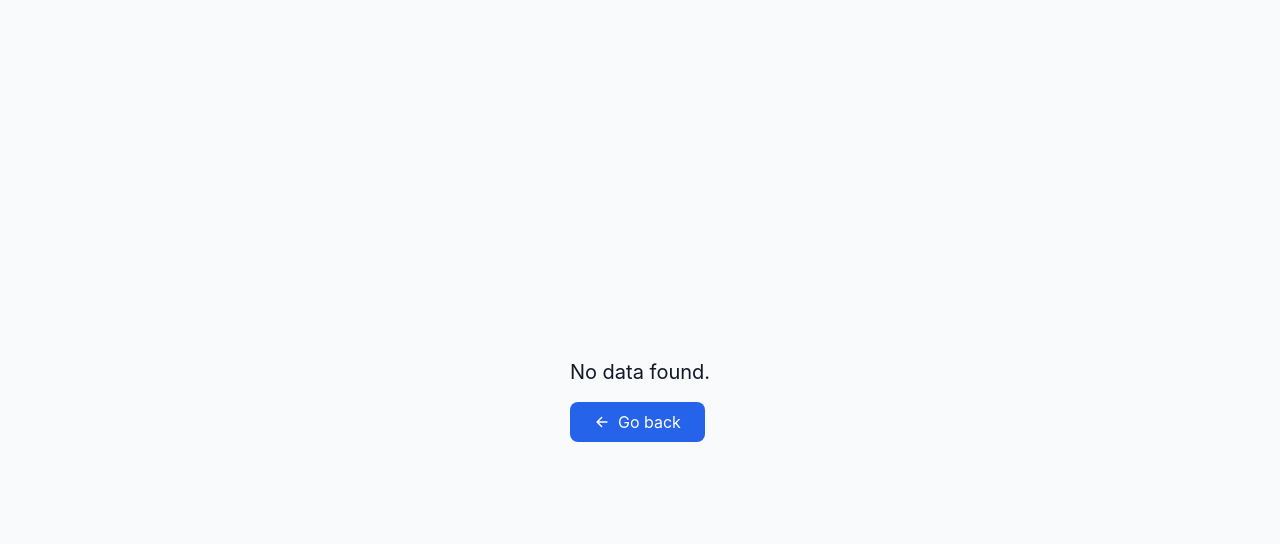
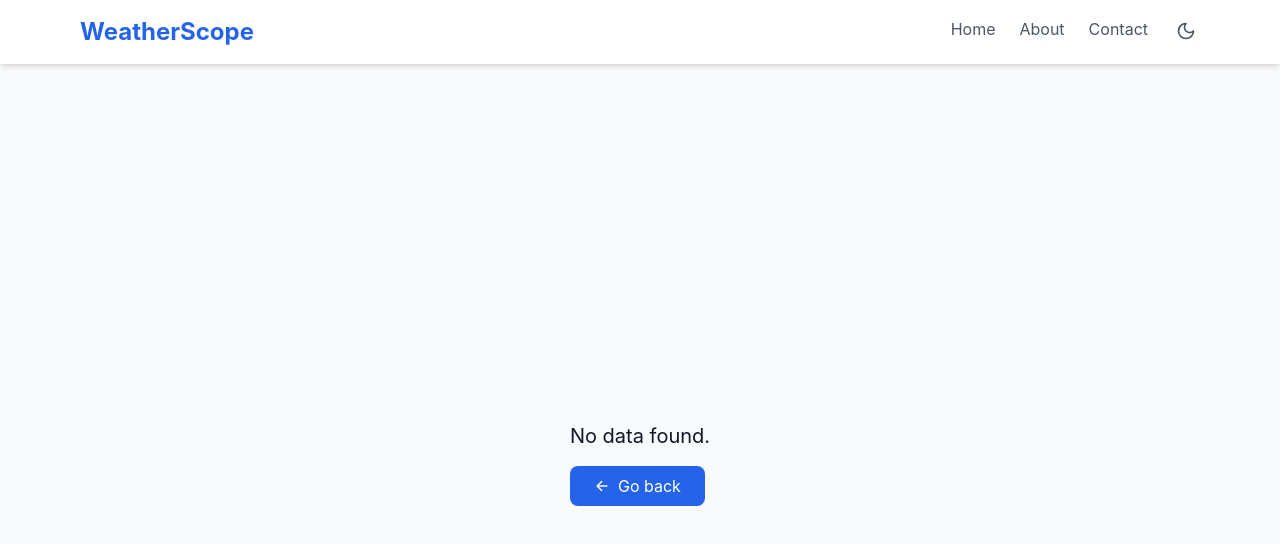
Before and after one commit to Reda-Yh/weatherApp, a React (Vite) app: page /details in a window 1280 px wide. Shown: the top 544 px of the page. Built offline with nearby package versions, Linux system fonts and the light colour scheme.

Commit message:
add header

```diff
--- a/src/components/DetailsPage.jsx
+++ b/src/components/DetailsPage.jsx
@@ -2,6 +2,7 @@ import React from 'react';
 import { useLocation, useNavigate } from 'react-router-dom';
 import { WiThermometer, WiHumidity, WiStrongWind } from 'react-icons/wi';
 import { IoArrowBack } from 'react-icons/io5';
+import Header from './Header';
 
 const DetailsPage = () => {
   const location = useLocation();
@@ -10,6 +11,8 @@ const DetailsPage = () => {
 
   if (!weather) {
     return (
+      <>
+        <Header />
         <div className="min-h-screen flex items-center justify-center">
           <div className="text-center">
             <p className="text-xl mb-4">No data found.</p>
@@ -21,10 +24,13 @@ const DetailsPage = () => {
             </button>
           </div>
         </div>
+      </>
     );
   }
 
   return (
+    <>
+      <Header />
       <div className="min-h-screen p-8">
         <div className="max-w-4xl mx-auto bg-white dark:bg-gray-800 rounded-2xl shadow-xl overflow-hidden">
           <div className="relative h-64 md:h-96">
@@ -75,6 +81,7 @@ const DetailsPage = () => {
           </div>
         </div>
       </div>
+    </>
   );
 };
 
--- a/vite.config.js
+++ b/vite.config.js
@@ -6,7 +6,7 @@ export default defineConfig({
   server: {
     proxy: {
       '/weather': {
-        target: 'http://api.openweathermap.org',
+        target: 'https://api.openweathermap.org',
         changeOrigin: true,
         rewrite: (path) => path.replace(/^\/weather/, ''),
       },
```
Lines whose indentation alone changed are shown as unchanged.
